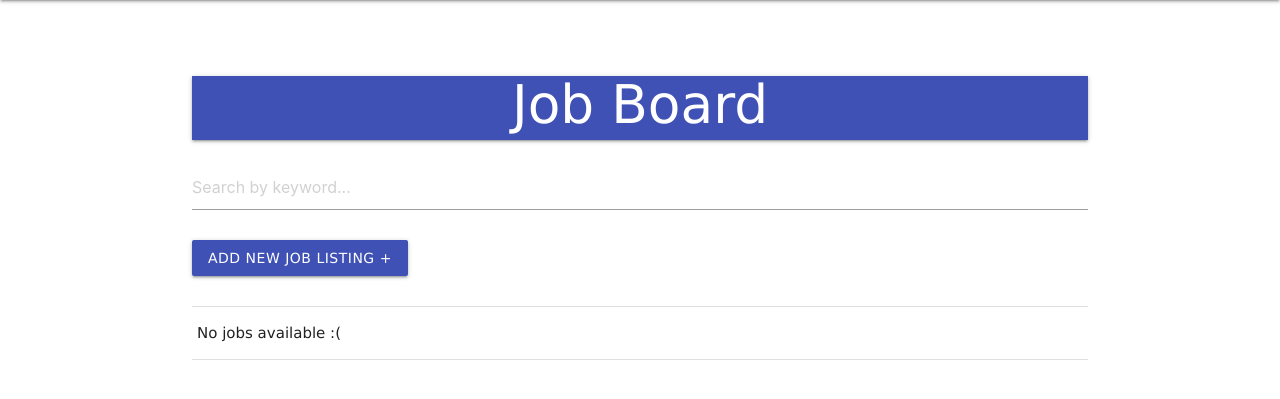
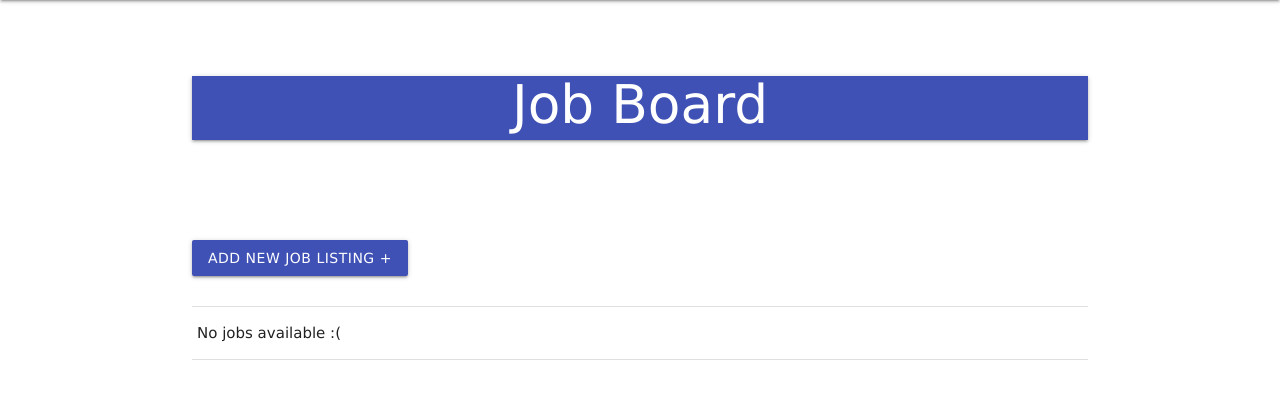
Before and after one commit to michelllle-liu/pelican-legion, a Flask app: page /jobs in a window 1280 px wide. Shown: the part 64-463 px from the top of the page. Run offline with Flask 2, Linux system fonts and the light colour scheme; data that the repository does not hold is empty.

Commit message:
Remove search bar html

```diff
--- a/App/templates/jobs.html
+++ b/App/templates/jobs.html
@@ -17,7 +17,6 @@ summary {
 <div class="job-navbar">
     <nav class="indigo" id="nav-job">
         <h2 style="text-align:center">Job Board</h2>
-        <input type="text" placeholder="Search by keyword...">
     </nav>
 </div>
 
```
